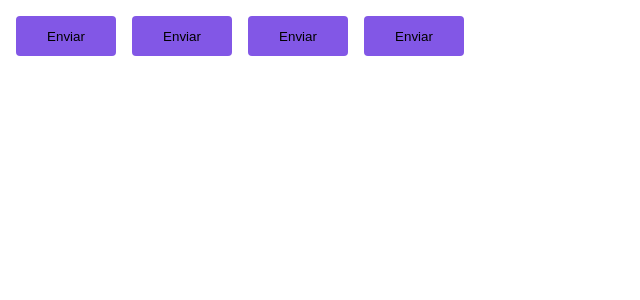
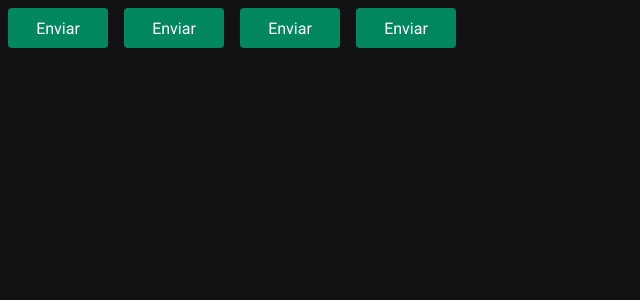
Before and after one commit to Sathosk/Pomodoro-Timer, a React (Vite) app: page / in a window 1280 px wide. Shown: the top 300 px of the page, without its empty margins (0-640 px from the left). Built offline with nearby package versions, Linux system fonts and the light colour scheme.

Commit message:
added color scheme and global style file

```diff
--- a/index.html
+++ b/index.html
@@ -2,7 +2,14 @@
 <html lang="en">
   <head>
     <meta charset="UTF-8" />
+
+    <link rel="preconnect" href="https://fonts.googleapis.com">
+    <link rel="preconnect" href="https://fonts.gstatic.com" crossorigin>
+
     <meta name="viewport" content="width=device-width, initial-scale=1.0" />
+
+    <link href="https://fonts.googleapis.com/css2?family=Roboto+Mono:wght@700&family=Roboto:wght@400;700&display=swap" rel="stylesheet">
+
     <title>Pomodoro Timer</title>
   </head>
   <body>
--- a/src/App.tsx
+++ b/src/App.tsx
@@ -2,6 +2,7 @@
 import { Button } from "./components/Button";
 
 import { defaultTheme } from './styles/themes/default';
+import { GlobalStyle } from './styles/global';
 
 export function App() {
   return (
@@ -10,6 +11,8 @@
       <Button variant="secondary"/>
       <Button variant="danger"/>
       <Button variant="success"/>
+
+      <GlobalStyle />
     </ThemeProvider>
   )
 }
--- a/src/components/Button.styles.ts
+++ b/src/components/Button.styles.ts
@@ -1,4 +1,4 @@
-import styled, { css } from 'styled-components';
+import styled from 'styled-components';
 
 export type ButtonVariant = 'primary' | 'secondary' |  'danger' | 'success';
 
@@ -20,11 +20,6 @@
     border: 0;
     margin: 8px;
 
-    background-color: ${ props => props.theme.primary };
-
-    /* ${props => {
-        return css`
-        background-color: ${ buttonVariants[props.variant] }
-        `
-    }} */
+    background-color: ${ props => props.theme['green-500'] };
+    color: ${ props => props.theme.white };
 `
--- /dev/null
+++ b/src/styles/global.ts
@@ -0,0 +1,25 @@
+import { createGlobalStyle } from "styled-components";
+
+export const GlobalStyle = createGlobalStyle`
+    * {
+        margin: 0;
+        padding: 0;
+        box-sizing: border-box;
+    }
+
+    :focus {
+        outline: 0;
+        box-shadow: 0 0 0 2px ${props => props.theme["green-500"]};
+    }
+
+    body {
+        background: ${props => props.theme["gray-900"]};
+        color: ${props => props.theme["gray-300"]};
+    }
+
+    border-style, input-security, textarea, button {
+        font-family: 'Roboto', sans-serif;
+        font-weight: 400;
+        font-size: 1rem;
+    }
+`;
--- a/src/styles/themes/default.ts
+++ b/src/styles/themes/default.ts
@@ -1,4 +1,21 @@
 export const defaultTheme = {
-    primary: '#8257e6',
-    secondary: 'orange',
+    white: '#FFF',
+
+    'gray-100': '#E1E1E6',
+    'gray-300': '#C4C4CC',
+    'gray-400': '#8D8D99',
+    'gray-500': '#7C7C8A',
+    'gray-600': '#323238',
+    'gray-700': '#29292E',
+    'gray-800': '#202024',
+    'gray-900': '#121214',
+
+    'green-300': '#00B37E',
+    'green-500': '#00875F',
+    'green-700': '#015F43',
+
+    'red-500': '#AB222E',
+    'red-700': '#7A1921',
+
+    'yellow-500': '#FBA94C',
 }
```
